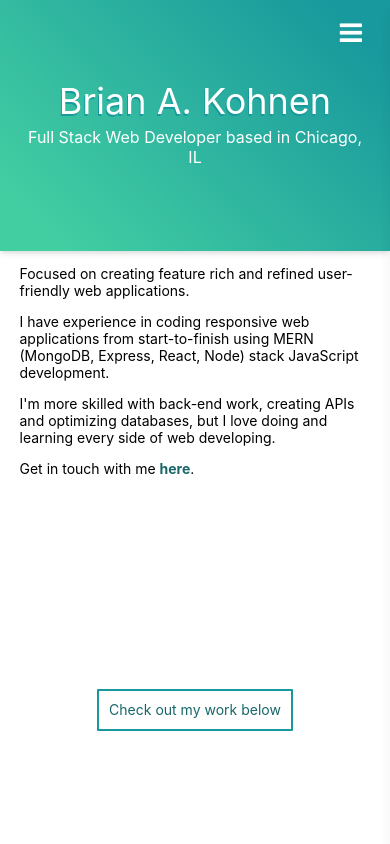
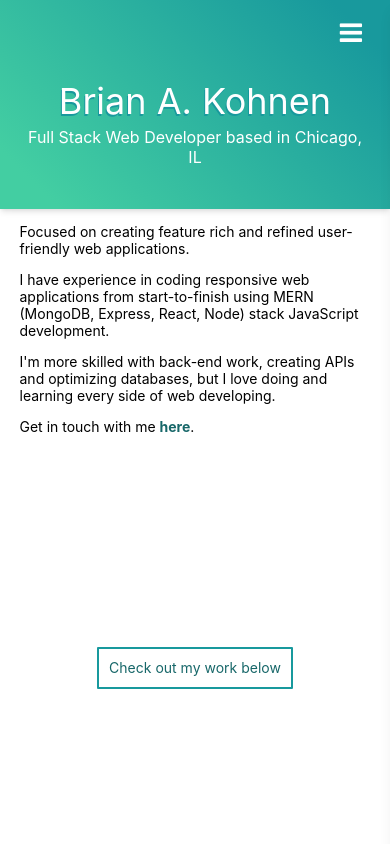
Before and after one commit to briankohnen/bkPortfolio, a React (Create React App) app: page / in a window 390 px wide. Shown: the top 844 px of the page. Built offline with nearby package versions, Linux system fonts and the light colour scheme.

Commit message:
small size change to headers

```diff
--- a/src/components/Head/style.css
+++ b/src/components/Head/style.css
@@ -39,7 +39,7 @@
 }
 @media only screen and (max-width: 650px) {
     .headWrapper {
-        height: 25vh;
+        height: 20vh;
     }
     .head {
         max-width: 980px;
```
